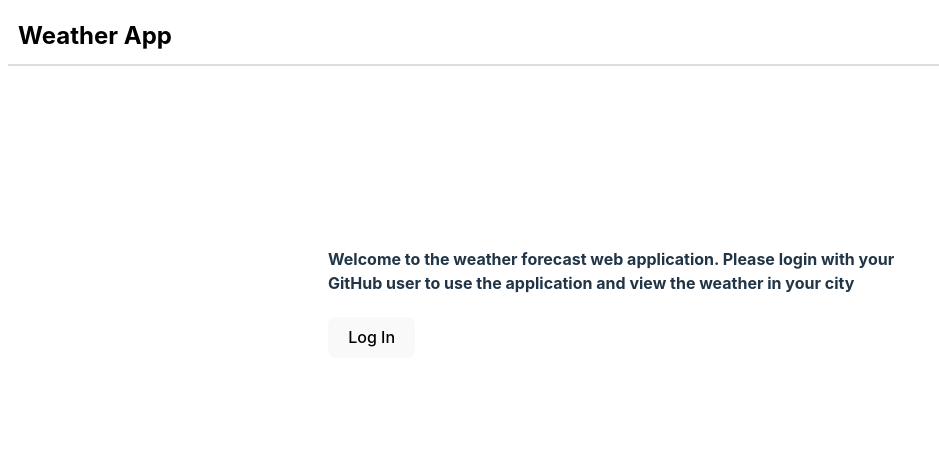
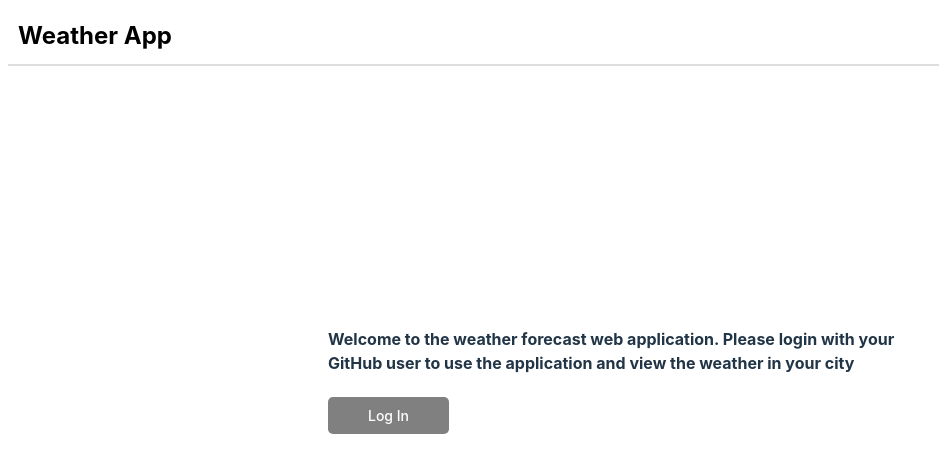
Before and after one commit to captainalbert/ehrlichApplication, a React (Vite) app in the folder ehrlich-weather-app/: page / in a window 1280 px wide. Shown: the top 472 px of the page, without its empty margins (0-939 px from the left). Built offline with nearby package versions, Linux system fonts and the light colour scheme.

Commit message:
Implement HomePage UI and display Github userinfo

```diff
--- a/ehrlich-weather-app/src/components/Button/Button.css
+++ b/ehrlich-weather-app/src/components/Button/Button.css
@@ -3,11 +3,12 @@
 .loginButton {
   background-color: gray;
   color: #fff;
-  padding: 1px 40px;
+  padding: 10px 40px;
   border: none;
-  border-radius: 4px;
+  border-radius: 5px;
+  align-self: flex-start;
   cursor: pointer;
-  font-size: 16px;
+  font-size: 14px;
   transition: background-color 0.3s ease;
 }
 
--- a/ehrlich-weather-app/src/components/LoginButton/LoginButton.tsx
+++ b/ehrlich-weather-app/src/components/Button/LoginButton.tsx
@@ -1,10 +1,15 @@
-import React from "react";
 import { useAuth0 } from "@auth0/auth0-react";
+
+import "./Button.css";
 
 const LoginButton = () => {
   const { loginWithRedirect } = useAuth0();
 
-  return <button onClick={() => loginWithRedirect()}>Log In</button>;
+  return (
+    <button className="loginButton" onClick={() => loginWithRedirect()}>
+      Log In
+    </button>
+  );
 };
 
 export default LoginButton;
--- a/ehrlich-weather-app/src/components/NavBar/NavBar.tsx
+++ b/ehrlich-weather-app/src/components/NavBar/NavBar.tsx
@@ -8,7 +8,7 @@ import React, { useState } from "react";
 
 // styles
 import "./NavBar.css";
-import LogoutButton from "../LoginButton/LogoutButton";
+import LogoutButton from "../Button/LogoutButton";
 
 interface NavbarProps {
   isAuthenticated: boolean;
@@ -30,11 +30,6 @@ const Navbar: React.FC<NavbarProps> = ({ isAuthenticated }) => {
           Weather App
         </a>
 
-        {/* Hamburger menu for mobile view */}
-        <div className="navbar-toggle" onClick={toggleNavbar}>
-          ☰
-        </div>
-
         {/* Logout element */}
         {isAuthenticated && (
           <div className={`navbar-links ${isNavbarOpen ? "open" : ""}`}>
--- /dev/null
+++ b/ehrlich-weather-app/src/views/HomePage/HomePage.css
@@ -0,0 +1,8 @@
+.home {
+  display: flex;
+  height: 90vh;
+  align-items: center;
+  justify-content: flex-start;
+  padding-top: 5em;
+  flex-direction: column;
+}
--- a/ehrlich-weather-app/src/views/HomePage/HomePage.tsx
+++ b/ehrlich-weather-app/src/views/HomePage/HomePage.tsx
@@ -1,12 +1,26 @@
-import React from "react";
+import "./HomePage.css";
 
+import Title from "../../components/Title/Title";
+
+type userObject = {
+  name: string;
+  nickname: string;
+};
 interface HomePageProps {
-  user: object | undefined;
+  user: userObject;
 }
 
 const HomePage = ({ user }: HomePageProps) => {
-  console.log("user", user);
-  return <div>HomePage</div>;
+  const { nickname } = user;
+  console.log(user);
+  return (
+    <div className="home">
+      <Title title={nickname} />
+      <a
+        href={`https://github.com/${nickname}`}
+      >{`https://github.com/${nickname}`}</a>
+    </div>
+  );
 };
 
 export default HomePage;
--- a/ehrlich-weather-app/src/views/LandingPage/LandingPage.css
+++ b/ehrlich-weather-app/src/views/LandingPage/LandingPage.css
@@ -1,11 +1,12 @@
 .welcome {
   display: flex;
-  align-items: flex-start;
+  align-items: center;
   justify-content: flex-start;
-  margin-top: 10rem;
-  height: 90vh;
+  padding-top: 15em;
+  height: 90vh; /* Set height to 100% of the viewport height */
+  /* width: 100%; */
   flex-direction: column;
   text-align: left;
-  padding-inline-start: 20rem;
-  padding-inline-end: 20rem;
+  padding-inline-start: 20em;
+  padding-inline-end: 20em;
 }
--- a/ehrlich-weather-app/src/views/LandingPage/LandingPage.tsx
+++ b/ehrlich-weather-app/src/views/LandingPage/LandingPage.tsx
@@ -1,9 +1,8 @@
 // styles
 import "./LandingPage.css";
 
-import Button from "../../components/Button/Button";
 import Title from "../../components/Title/Title";
-import LoginButton from "../../components/LoginButton/LoginButton";
+import LoginButton from "../../components/Button/LoginButton";
 
 const LandingPage = () => {
   // This function is responsible for handling login.
```
Also changed, not shown: ehrlich-weather-app/src/components/Button/LogoutButton.tsx (renamed from ehrlich-weather-app/src/components/LoginButton/LogoutButton.tsx).
